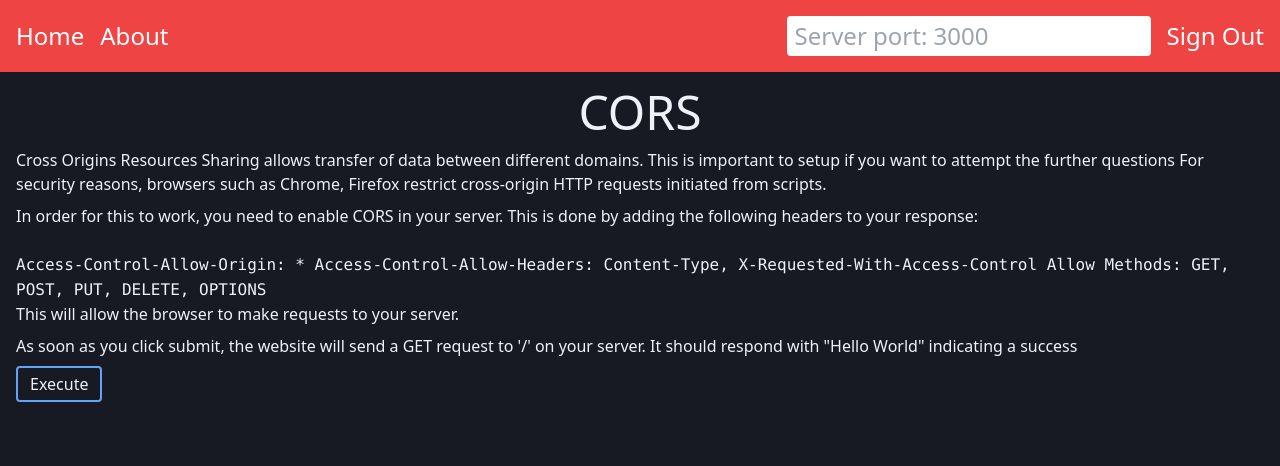
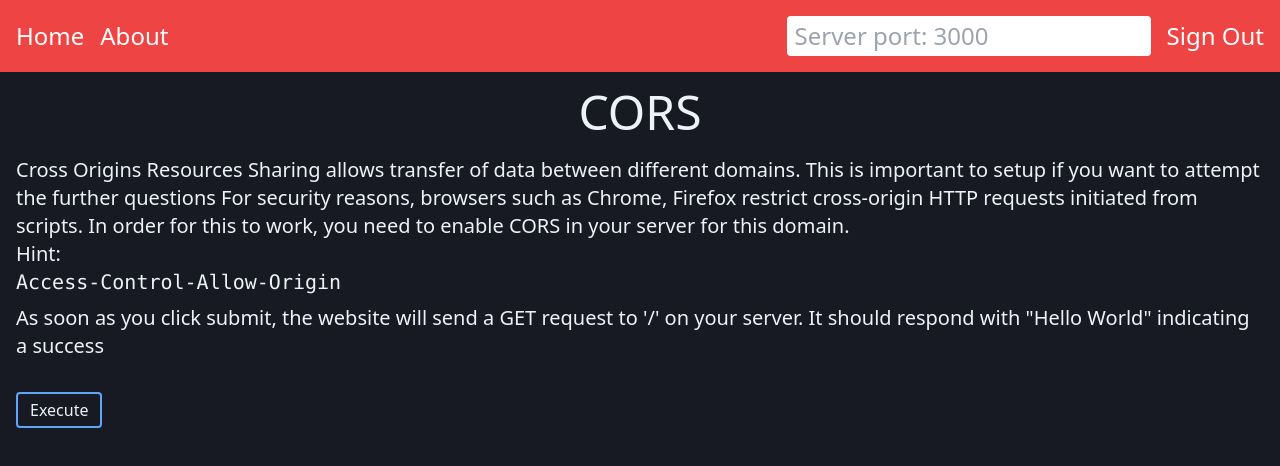
Before and after one commit to ananth243/web-dev-concepts, a Next.js app: page /home/cors in a window 1280 px wide. Shown: the top 466 px of the page. Built offline with nearby package versions, Linux system fonts and the light colour scheme; no server answers; sample sign-in values are in the browser's storage.

Commit message:
Done with base layout

```diff
--- a/components/Page.js
+++ b/components/Page.js
@@ -3,15 +3,30 @@ import React from "react";
 function Page({ title, description, problem, execute, message }) {
   return (
     <div className="flex align-center flex-col p-4 space-y-2">
-      <h1 className="text-5xl uppercase text-center mb-3 font-light">{title}</h1>
+      <h1 className="text-5xl uppercase text-center mb-3 font-light">
+        {title}
+      </h1>
       {description()}
-      {problem()}
-      <div className="flex items-center space-x-3">
-        <button className="w-min py-1 px-3 rounded border-2 border-blue-400" onClick={() => execute()}>Execute</button>
-        {message.message && (<div className={`${message.status ? "bg-green-500" : "bg-red-500"} text-white py-1 px-3 rounded-md flex-grow`}>
-          Result: {message.message}
-        </div>)}
-      </div>
+      {problem && problem()}
+      {problem && (
+        <div className="flex items-center space-x-3">
+          <button
+            className="w-min py-1 px-3 rounded border-2 border-blue-400"
+            onClick={() => execute()}
+          >
+            Execute
+          </button>
+          {message.message && (
+            <div
+              className={`${
+                message.status ? "bg-green-500" : "bg-red-500"
+              } text-white py-1 px-3 rounded-md flex-grow`}
+            >
+              Result: {message.message}
+            </div>
+          )}
+        </div>
+      )}
     </div>
   );
 }
--- a/pages/home/cors.js
+++ b/pages/home/cors.js
@@ -54,23 +54,16 @@ export default function Cors() {
 function description() {
   return (
     <>
-      Cross Origins Resources Sharing allows transfer of data between different
-      domains. This is important to setup if you want to attempt the further
-      questions For security reasons, browsers such as Chrome, Firefox restrict
-      cross-origin HTTP requests initiated from scripts.
-      <p>
-        In order for this to work, you need to enable CORS in your server. This
-        is done by adding the following headers to your response:
+      <p className="text-xl">
+        Cross Origins Resources Sharing allows transfer of data between
+        different domains. This is important to setup if you want to attempt the
+        further questions For security reasons, browsers such as Chrome, Firefox
+        restrict cross-origin HTTP requests initiated from scripts. In order for
+        this to work, you need to enable CORS in your server for this domain.
         <br />
+        Hint:
         <br />
-        <code>
-          Access-Control-Allow-Origin: * Access-Control-Allow-Headers:
-          Content-Type, X-Requested-With-Access-Control Allow Methods: GET,
-          POST, PUT, DELETE, OPTIONS
-        </code>
-        <br />
-        This will allow the browser to make requests to your server.
-        <br />
+        <code>Access-Control-Allow-Origin</code>
       </p>
     </>
   );
@@ -78,10 +71,13 @@ function description() {
 
 function problem() {
   return (
-    <p>
-      As soon as you click submit, the website will send a GET request to
-      &apos;/&apos; on your server. It should respond with &quot;Hello
-      World&quot; indicating a success
-    </p>
+    <>
+      <p className="text-xl">
+        As soon as you click submit, the website will send a GET request to
+        &apos;/&apos; on your server. It should respond with &quot;Hello
+        World&quot; indicating a success
+      </p>
+      <br />
+    </>
   );
 }
--- a/pages/home/headers.js
+++ b/pages/home/headers.js
@@ -2,6 +2,9 @@ import React, { useContext, useState, useEffect } from "react";
 import Navbar from "../../components/Navbar";
 import AuthContext from "../../Providers/AuthContext";
 import { useRouter } from "next/router";
+import Json from "../../components/Object";
+import UrlContext from "../../Providers/UrlContext";
+import Page from "../../components/Page";
 
 function Headers() {
   const { state } = useContext(AuthContext);
@@ -11,12 +14,77 @@ function Headers() {
       router.push("/");
     }
   }, [state, router]);
+  const [message, setMessage] = useState({
+    status: null,
+    message: null,
+  });
+  const { url } = useContext(UrlContext);
+  async function execute() {
+    if (!isNaN(url) && url !== "") {
+      try {
+      } catch (e) {
+        setMessage({
+          status: false,
+          message: e.message,
+        });
+      }
+    } else {
+      setMessage({
+        status: false,
+        message: "Please enter a valid port number",
+      });
+    }
+  }
   return (
     <>
-      <Navbar  title="Headers"/>
-      <div>headers</div>
+      <Navbar title="Http Headers" />
+      <Page
+        title="Http Headers"
+        description={description}
+        problem={problem}
+        execute={execute}
+        message={message}
+      />
     </>
   );
 }
 
+function description() {
+  return (
+    <>
+      <p className="text-xl">
+        Headers are a way of transfering data and metadata to the server. One of
+        the most known headers in terms of security is the Authorization Header:
+        <br />
+        <code>Authorization: Bearer {"<token>"} </code>
+      </p>
+      <p className="text-xl">
+        Cookies serve as a sort of browser side cache. They are used to store
+        user related authorization credentials. With each request you send to a
+        sevrer the cookies are also included in the headers of the request.
+      </p>
+    </>
+  );
+}
+
+function problem() {
+  return (
+    <p className="text-xl">
+      So the client is going to make the following request:
+      <br />
+      Get request to:
+      <code>&apos;/headers&apos;</code> along with the cookie &apos;token&apos;
+      and authorization header
+      <br />
+      and it expects a json response of{" "}
+      <Json
+        object={{
+          cookie: "The cookie value",
+          token: "The token value",
+        }}
+      />
+    </p>
+  );
+}
+
 export default Headers;
--- a/pages/home/index.js
+++ b/pages/home/index.js
@@ -13,7 +13,7 @@ export default function Home() {
       router.push("/");
     }
   }, [router, state]);
-  const [options, setOptions] = useState([
+  const options = [
     {
       id: 0,
       name: "CORS",
@@ -56,20 +56,20 @@ export default function Home() {
     //   description:
     //     "Authorization is the process of authenticating a user. It is a way of identifying a user.",
     // },
-    {
-      id: 6,
-      name: "CSRF Tokens",
-      link: "/home/csrf",
-      description:
-        "CSRF is a way of preventing cross site request forgery. It is a way of protecting the user's data submitted to the server.",
-    },
-    {
-      id: 7,
-      name: "Web Sockets",
-      link: "/home/ws",
-      description:
-        "Web sockets are a way of communicating with a server without having to use a page refresh. It is a way of communicating with a server without having to use a page refresh.",
-    },
+    // {
+    //   id: 6,
+    //   name: "CSRF Tokens",
+    //   link: "/home/csrf",
+    //   description:
+    //     "CSRF is a way of preventing cross site request forgery. It is a way of protecting the user's data submitted to the server.",
+    // },
+    // {
+    //   id: 7,
+    //   name: "Web Sockets",
+    //   link: "/home/ws",
+    //   description:
+    //     "Web sockets are a way of communicating with a server without having to use a page refresh. It is a way of communicating with a server without having to use a page refresh.",
+    // },
     {
       id: 8,
       name: "Rate Limiting",
@@ -84,13 +84,13 @@ export default function Home() {
       description:
         "Aggregations are a way of combining data from multiple sources.",
     },
-    {
-      id: 10,
-      name: "SQL Injections",
-      link: "/home/sql",
-      description:
-        "SQL Injections are a way of injecting SQL queries into a database. This is prehaps one of the most dangerous attacks on a website.",
-    },
+    // {
+    //   id: 10,
+    //   name: "SQL Injections",
+    //   link: "/home/sql",
+    //   description:
+    //     "SQL Injections are a way of injecting SQL queries into a database. This is prehaps one of the most dangerous attacks on a website.",
+    // },
     {
       id: 11,
       name: "XSS",
@@ -112,12 +112,11 @@ export default function Home() {
       description:
         "Streams are a way of handling data as it is being sent from the server to the client.",
     },
-  ]);
+  ];
   return (
     <>
       <Navbar />
-      <div className="p-10">
-      </div>
+      <div className="p-10"></div>
       <div className="grid gap-8 p-4 grid-cols-autofit place-items-stretch grid-rows-1 my-5">
         {options &&
           options.map((card) => (
--- a/pages/home/methods.js
+++ b/pages/home/methods.js
@@ -66,7 +66,7 @@ function Methods() {
 function description() {
   return (
     <>
-      <p>
+      <p className="text-xl">
         There are various ways you can transmit data to the server. You can use
         headers, the body of a post request but what about an id? What if you
         also needed to render specific pages for specific id&apos;s also?
@@ -77,7 +77,7 @@ function description() {
 
 function problem() {
   return (
-    <p>
+    <p className="text-xl">
       So the client is going to make the following requests:
       <br />
       <ol>
--- a/pages/home/xss.js
+++ b/pages/home/xss.js
@@ -2,6 +2,7 @@ import React, { useContext, useState, useEffect } from "react";
 import Navbar from "../../components/Navbar";
 import AuthContext from "../../Providers/AuthContext";
 import { useRouter } from "next/router";
+import Page from "../../components/Page";
 
 function Xss() {
   const { state } = useContext(AuthContext);
@@ -14,9 +15,49 @@ function Xss() {
   return (
     <>
       <Navbar />
-      <div>xss</div>
+      <Page title="XSS" description={description} />
     </>
   );
 }
 
+function description() {
+  return (
+    <>
+      <p className="text-xl">
+        There is a way of executing javascript in the browser. This is called
+        Cross Site Scripting. Intuivitively one can enter this as an input to a
+        form: {'<script>alert("I hacked your app")</script>'}. If you stored
+        this data into your application and displayed it when you fetched, you
+        have essentially hacked the application.
+      </p>
+      <p className="text-xl">
+        Luckily various packages have been developed to prevent this. For
+        example{" "}
+        <a
+          href="https://www.npmjs.com/package/dompurify"
+          target="_blank"
+          rel="noreferrer"
+          className="text-blue-400"
+        >
+          dompurify
+        </a>{" "}
+        is one that can be used to clean the input entered in a form.
+      </p>
+      <p className="text-xl">
+        Now you might be wondering as to whether this application uses it. The
+        answer is no. If you have a knowledge of React, then you can visit to
+        this{" "}
+        <a
+          href="https://www.stackhawk.com/blog/react-xss-guide-examples-and-prevention/"
+          target="_blank"
+          rel="noreferrer"
+          className="text-blue-400"
+        >
+          link&nbsp;
+        </a>
+        to know more.
+      </p>
+    </>
+  );
+}
 export default Xss;
--- a/pages/index.js
+++ b/pages/index.js
@@ -15,20 +15,16 @@ export default function Home() {
   return (
     <>
       <Navbar />
-      <div className="p-10">
-        <p className="font-mono text-xl">
+      <div className="p-10 flex justify-center content-center">
+        <p className="font-mono text-4xl">
           <Typewriter
             onInit={(typewriter) => {
               typewriter
-                .typeString("Welcome")
+                .typeString("Welcome.")
                 .pauseFor(1000)
                 .deleteAll()
                 .typeString("This site tests out your WebD knowledge")
                 .start()
-                .pauseFor(1000)
-                .deleteAll()
-                .typeString("Please Enjoy!")
-                .start();
             }}
           />
         </p>
```
Also changed, not shown: pages/home/http.js (+4 -4 lines), 1 other file (tests, documents, lock files or other folders).
